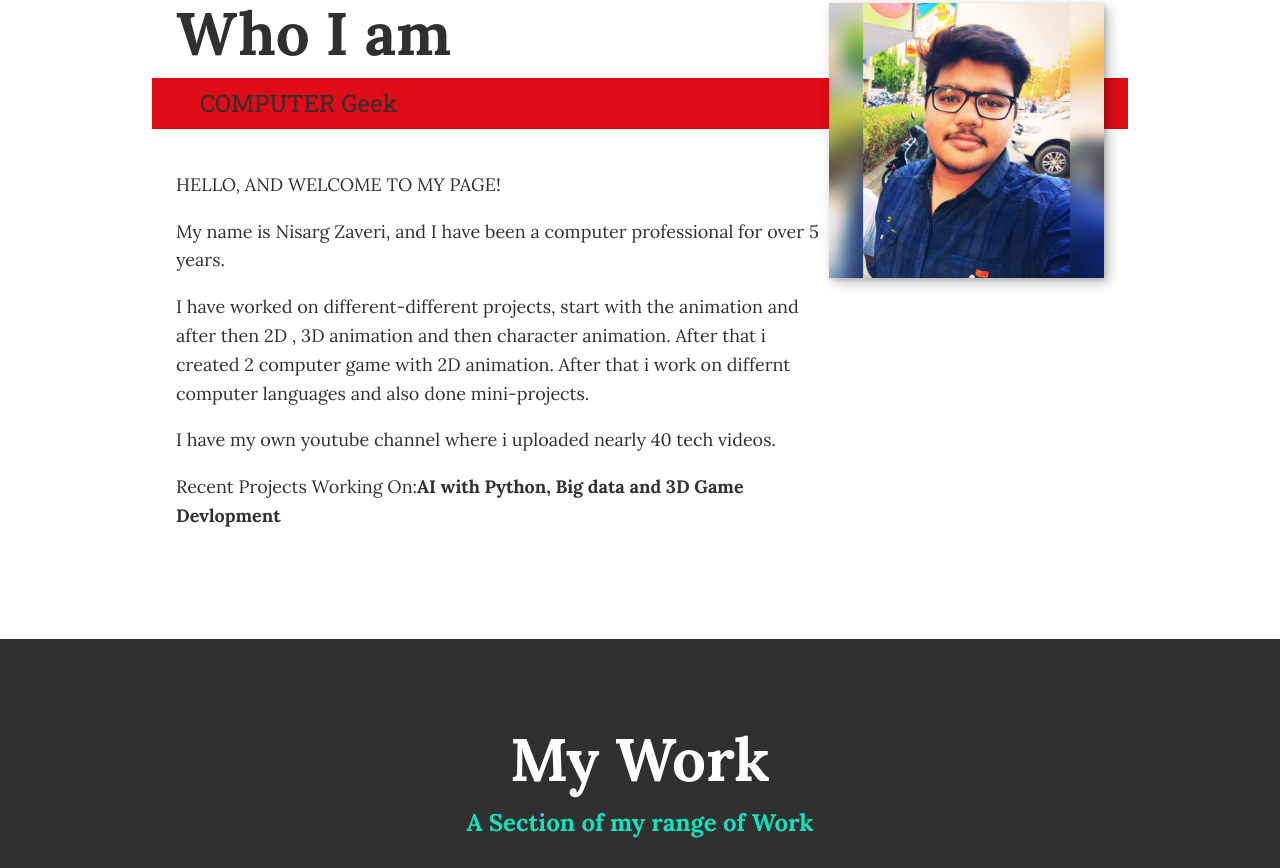
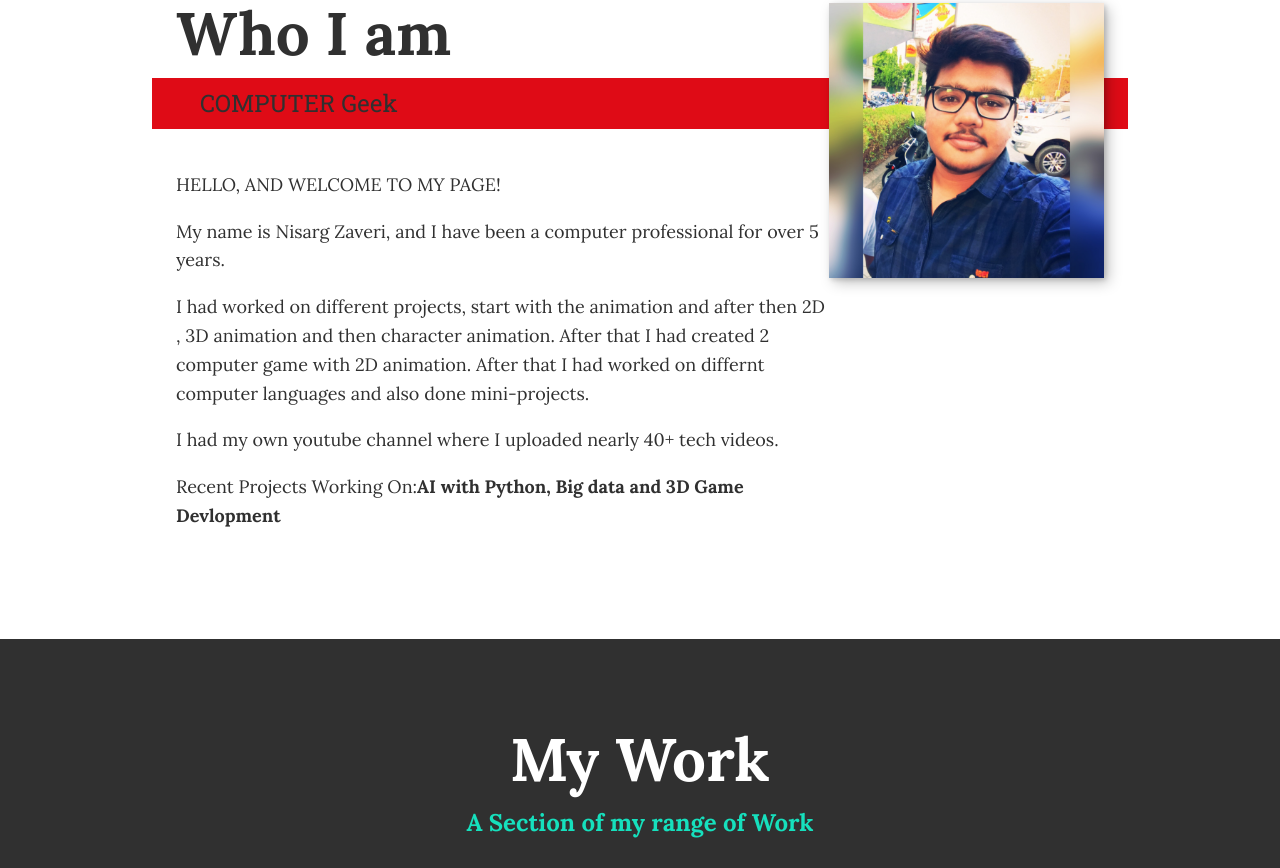
Before and after one commit to nisarg78/Nisarg-zaveri-portfolio, a plain HTML site: page index.html in a window 1280 px wide. Shown: the part 1376-2244 px from the top of the page. Drawn offline with nearby package versions, Linux system fonts and the light colour scheme.

Commit message:
Update index.html

```diff
--- a/index.html
+++ b/index.html
@@ -80,8 +80,8 @@
         <div class="about-me__body">
             <p>HELLO, AND WELCOME TO MY PAGE!</p>
             <p>My name is Nisarg Zaveri, and I have been a computer professional for over 5 years.</p>
-            <p>I have worked on different-different projects, start with the animation and after then 2D , 3D animation and then character animation. After that i created 2 computer game with 2D animation. After that i work on differnt computer languages and also done mini-projects.</p>
-            <p>I have my own youtube channel where i uploaded nearly 40 tech videos. </p>
+            <p>I had worked on different projects, start with the animation and after then 2D , 3D animation and then character animation. After that I had created 2 computer game with 2D animation. After that I had worked on differnt computer languages and also done mini-projects.</p>
+            <p>I had my own youtube channel where I uploaded nearly 40+ tech videos. </p>
             <p>Recent Projects Working On:<strong>AI with Python, Big data and 3D Game Devlopment </strong></p>
         </div>
 
```
